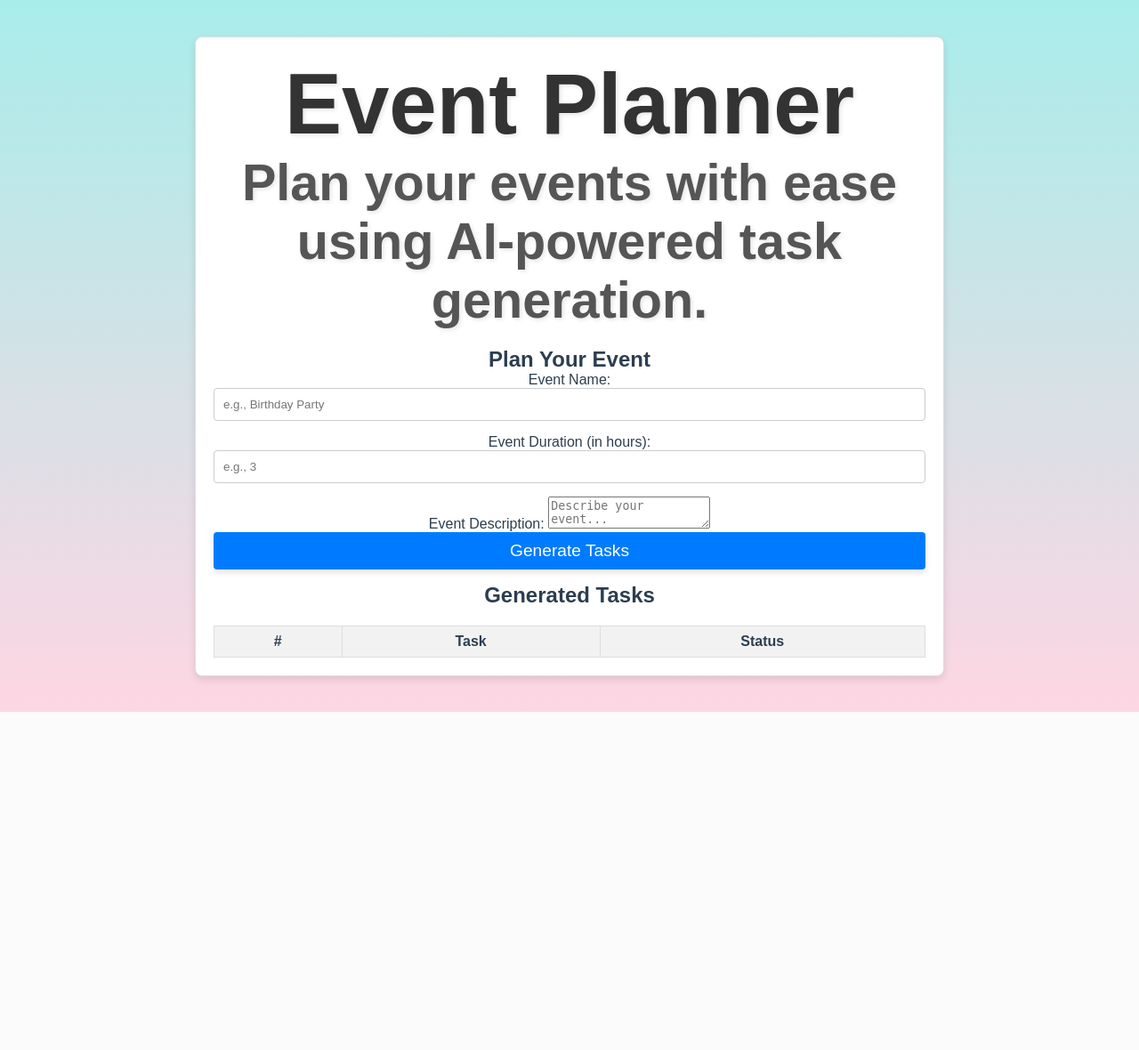
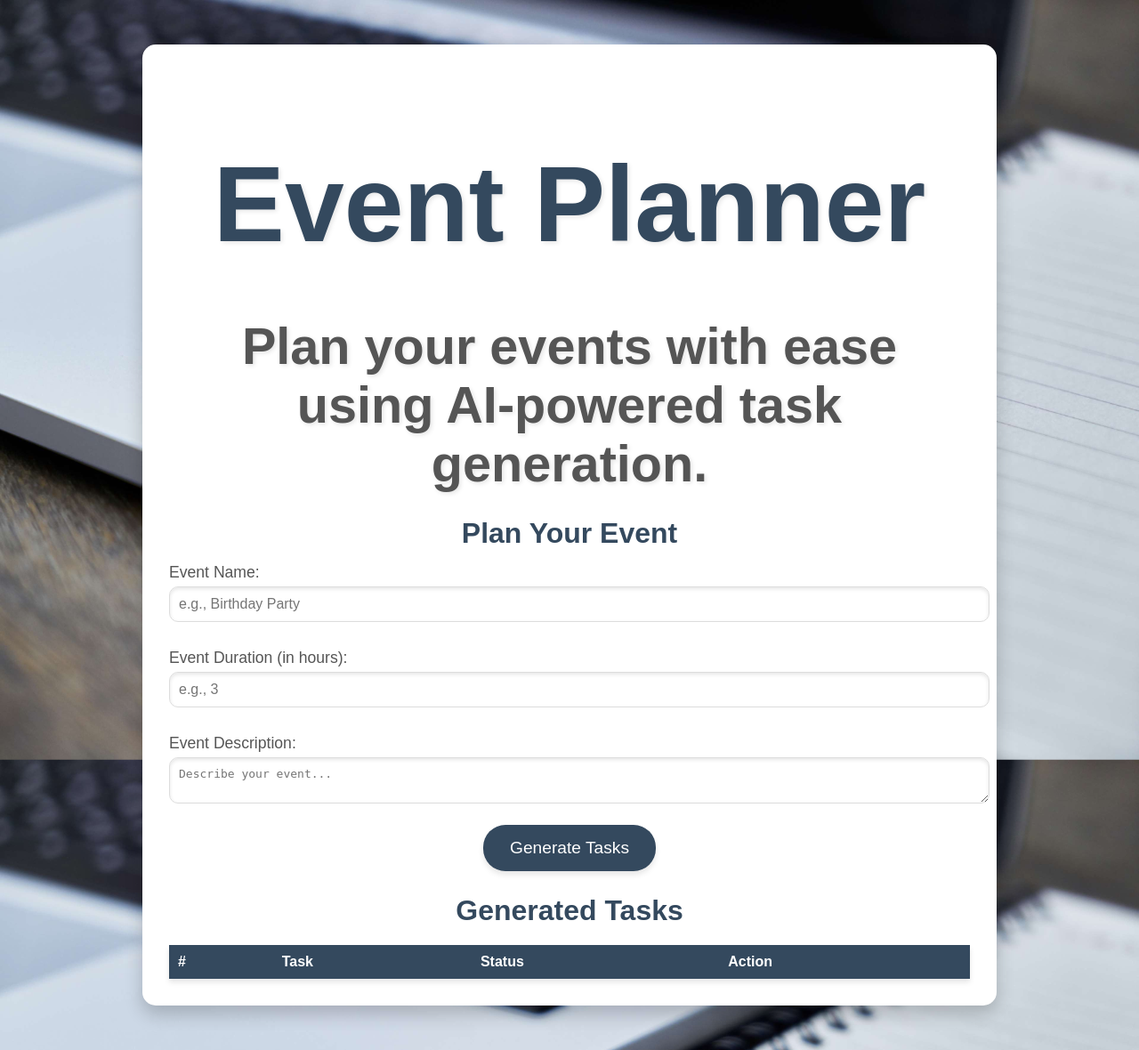
Before and after one commit to Uche-chukwu-m/gramhacks-notion, a Flask app: page /Hackathon1 in a window 1280 px wide. Shown: the whole page at 89% size. Before the commit the page ends 800 px from the top, so only its background shows below. Run offline with Flask 3, Linux system fonts and the light colour scheme; lists and menus that the app fills with data are empty.

Commit message:
a few edits

```diff
--- a/notion_scheduler/templates/Hackathon1.html
+++ b/notion_scheduler/templates/Hackathon1.html
@@ -42,12 +42,15 @@
               <th>#</th>
               <th>Task</th>
               <th>Status</th>
+              <th>Action</th>
             </tr>
           </thead>
           <tbody>
             <!-- Placeholder Rows -->
           </tbody>
         </table>
+        <!-- Send to Notion Button -->
+        <button id="sendToNotion" style="display:none;">Send to Notion</button>
       </section>
     </main>
   </div>
--- a/notion_scheduler/templates/Hackathon2.css
+++ b/notion_scheduler/templates/Hackathon2.css
@@ -1,71 +1,157 @@
-body, h1, h2, p, table, input, button {
+body{
+  font-family: 'Poppins', sans-serif;
   margin: 0;
   padding: 0;
-    font-family: Arial, sans-serif;
-    box-sizing: border-box;
+  /*background: linear-gradient(to bottom, #a8edea, #fed6e3);*/
+  font-family: 'Poppins', sans-serif;
+  text-align: center;
+  padding: 50px;
+  background: url('585722-background-caf.jpg') no-repeat center center fixed;
+  background-size: cover;
+  color: #2c3e50;
+  color: #2c3e50;
+  display: flex;
+  justify-content: center;
+  align-items: center;
+  min-height: 100vh;
 }
 
-  body {
-    background-color: #f9f9f9;
-    padding: 20px;
+/* Container Styling */
+.container {
+  width: 90%;
+  max-width: 900px;
+  background: #ffffff;
+  padding: 30px;
+  border-radius: 15px;
+  box-shadow: 0 10px 20px rgba(0, 0, 0, 0.2);
+  text-align: center;
 }
 
-  .container {
-    max-width: 800px;
-    margin: 0 auto;
-    background: #ffffff;
-    border: 1px solid #ddd;
-    border-radius: 8px;
-    padding: 20px;
-    box-shadow: 0px 4px 8px rgba(0, 0, 0, 0.1);
+/* Header Section */
+header h1 {
+  font-size: 2.5em;
+  margin-bottom: 10px;
+  color: #34495e;
+  text-shadow: 2px 2px 5px rgba(0, 0, 0, 0.1);
 }
 
-  header {
-    text-align: center;
+header p {
+  font-size: 1.2em;
+  color: #555;
   margin-bottom: 20px;
 }
 
-  header h1 {
-    color: #333;
+/* Section Titles */
+h2 {
+  font-size: 2em;
+  margin-bottom: 15px;
+  color: #34495e;
 }
 
-  header p {
+/* Form Styling */
+form label {
+  display: block;
+  font-size: 1.1em;
+  margin: 10px 0 5px;
+  text-align: left;
   color: #555;
 }
 
-  input, button {
-    display: block;
+form input,
+form textarea {
   width: 100%;
   padding: 10px;
-    margin-bottom: 15px;
-    border-radius: 4px;
-    border: 1px solid #ccc;
+  margin-bottom: 20px;
+  border: 1px solid #ddd;
+  border-radius: 10px;
+  font-size: 1em;
+  box-shadow: inset 0 2px 4px rgba(0, 0, 0, 0.1);
+  transition: border-color 0.3s ease;
 }
 
+form input:focus,
+form textarea:focus {
+  border-color: #34495e;
+  outline: none;
+}
+
+/* Button Styling */
 button {
-    background-color: #007bff;
-    color: #ffffff;
+  padding: 15px 30px;
+  font-size: 1.2em;
+  cursor: pointer;
+  background: #34495e;
+  color: #fff;
   border: none;
-    cursor: pointer;
+  border-radius: 25px;
+  box-shadow: 0 4px 6px rgba(0, 0, 0, 0.1);
+  transition: transform 0.3s ease, box-shadow 0.3s ease, background 0.3s ease;
 }
 
 button:hover {
-    background-color: #0056b3;
+  transform: translateY(-3px);
+  box-shadow: 0 6px 10px rgba(0, 0, 0, 0.2);
+  background: #1abc9c;
 }
 
+/* Output Table Styling */
 table {
   width: 100%;
   border-collapse: collapse;
   margin-top: 20px;
+  box-shadow: 0 4px 6px rgba(0, 0, 0, 0.1);
 }
 
-  table th, table td {
-    border: 1px solid #ddd;
-    padding: 8px;
-    text-align: center;
+thead {
+  background: #34495e;
+  color: white;
 }
 
-  table th {
-    background-color: #f2f2f2;
-    font-weight: bold;
+thead th {
+  padding: 10px;
+  font-size: 1em;
+  text-align: left;
 }
+
+tbody tr:nth-child(odd) {
+  background: #f9f9f9;
+}
+
+tbody tr:nth-child(even) {
+  background: #ffffff;
+}
+
+tbody td {
+  padding: 10px;
+  font-size: 0.9em;
+  text-align: left;
+}
+
+/* Responsive Design */
+@media (max-width: 768px) {
+  .container {
+      padding: 20px;
+  }
+
+  header h1 {
+      font-size: 2em;
+  }
+
+  h2 {
+      font-size: 1.5em;
+  }
+
+  form input,
+  form textarea {
+      font-size: 0.9em;
+  }
+
+  button {
+      font-size: 1em;
+  }
+
+  thead th,
+  tbody td {
+      font-size: 0.8em;
+  }
+}
--- a/notion_scheduler/templates/Hackathon3.js
+++ b/notion_scheduler/templates/Hackathon3.js
@@ -1,39 +1,45 @@
-// Handle Task Generation
-document.getElementById('generateTasks').addEventListener('click', () => {
-    // Get form values
-    const eventName = document.getElementById('eventName').value;
-    const eventDuration = document.getElementById('eventDuration').value;
+document.getElementById('generateTasks').addEventListener('click', generateTasks);
 
-    if (!eventName || !eventDuration) {
-      alert("Please fill in all fields.");
-      return;
-    }
-
-    // Placeholder tasks (replace with AI-generated tasks later)
-    const placeholderTasks = [
-      "Set up venue",
-      "Send invitations",
-      "Prepare food and drinks",
-      "Arrange decorations",
-      "Create a schedule"
+function generateTasks() {
+  // Example tasks (replace with real AI-generated tasks)
+  const tasks = [
+    { id: 1, task: 'Book venue', status: 'pending' },
+    { id: 2, task: 'Send invites', status: 'pending' },
+    { id: 3, task: 'Order catering', status: 'pending' },
   ];
 
-    // Clear existing table rows
-    const taskTableBody = document.getElementById('taskTable').querySelector('tbody');
-    taskTableBody.innerHTML = "";
+  // Clear previous tasks
+  const taskTableBody = document.querySelector('#taskTable tbody');
+  taskTableBody.innerHTML = '';
 
-    // Populate table with tasks
-    placeholderTasks.forEach((task, index) => {
+  // Add tasks to the table
+  tasks.forEach((task) => {
     const row = document.createElement('tr');
     row.innerHTML = `
-        <td>${index + 1}</td>
-        <td>${task}</td>
+      <td>${task.id}</td>
+      <td>${task.task}</td>
+      <td class="status">${task.status}</td>
       <td>
-          <input type="checkbox">
+        <button class="keep-btn">Keep</button>
+        <button class="discard-btn">Discard</button>
       </td>
     `;
     taskTableBody.appendChild(row);
+
+    // Attach event listeners to "Keep" and "Discard" buttons
+    row.querySelector('.keep-btn').addEventListener('click', () => updateStatus(task.id, 'kept'));
+    row.querySelector('.discard-btn').addEventListener('click', () => updateStatus(task.id, 'discarded'));
   });
+}
 
-    alert(`Tasks generated for ${eventName} (Duration: ${eventDuration} hours)!`);
+function updateStatus(taskId, newStatus) {
+  const taskRows = document.querySelectorAll('#taskTable tbody tr');
+  taskRows.forEach((row) => {
+    const taskCell = row.cells[0].textContent;
+    if (parseInt(taskCell) === taskId) {
+      const statusCell = row.querySelector('.status');
+      statusCell.textContent = newStatus.charAt(0).toUpperCase() + newStatus.slice(1);
+      statusCell.style.color = newStatus === 'kept' ? 'green' : 'red';
+    }
   });
+}
```
Also changed, not shown: notion_scheduler/templates/585722-background-caf.jpg (added). Lines whose indentation alone changed are shown as unchanged.
